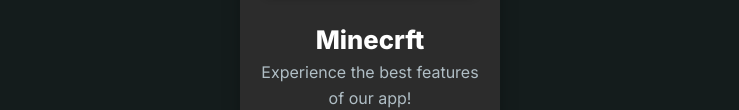
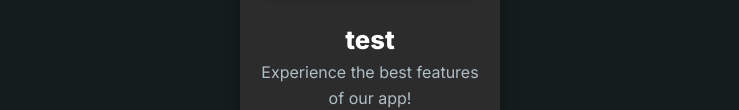
Before and after one commit to 20obb/new-project, a plain HTML site: page index.html in a window 1280 px wide. Shown: the part 423-533 px from the top of the page, without its empty margins (270-1009 px from the left). Drawn offline with Linux system fonts and the light colour scheme.

Commit message:
Add files via upload

```diff
--- a/index.html
+++ b/index.html
@@ -21,7 +21,7 @@
     <section class="app-list">
         <div class="app-card" data-category="games">
             <img src="https://example.com/app-icon.png" alt="App Icon">
-            <h2>Minecrft</h2>
+            <h2>test</h2>
             <p>Experience the best features of our app!</p>
             <div class="rating">
                 <span class="star">&#9733;</span>
```
